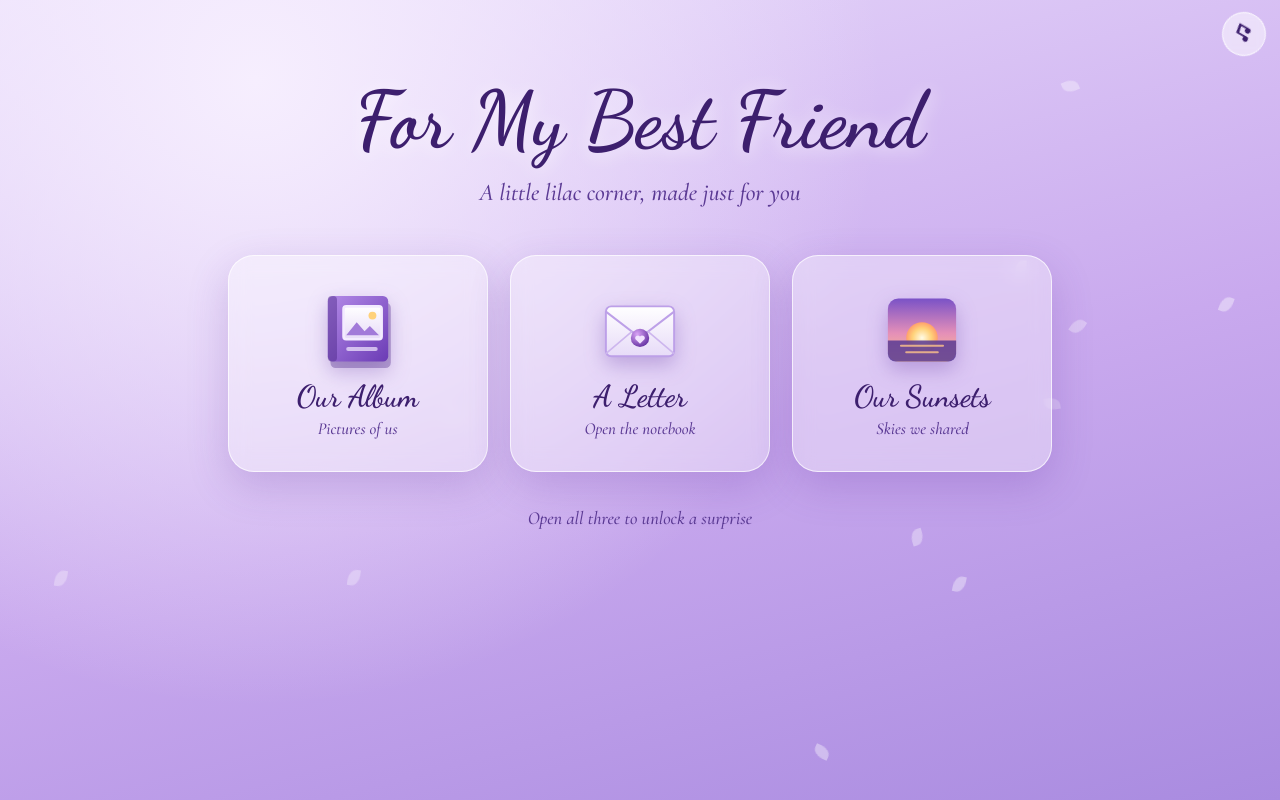
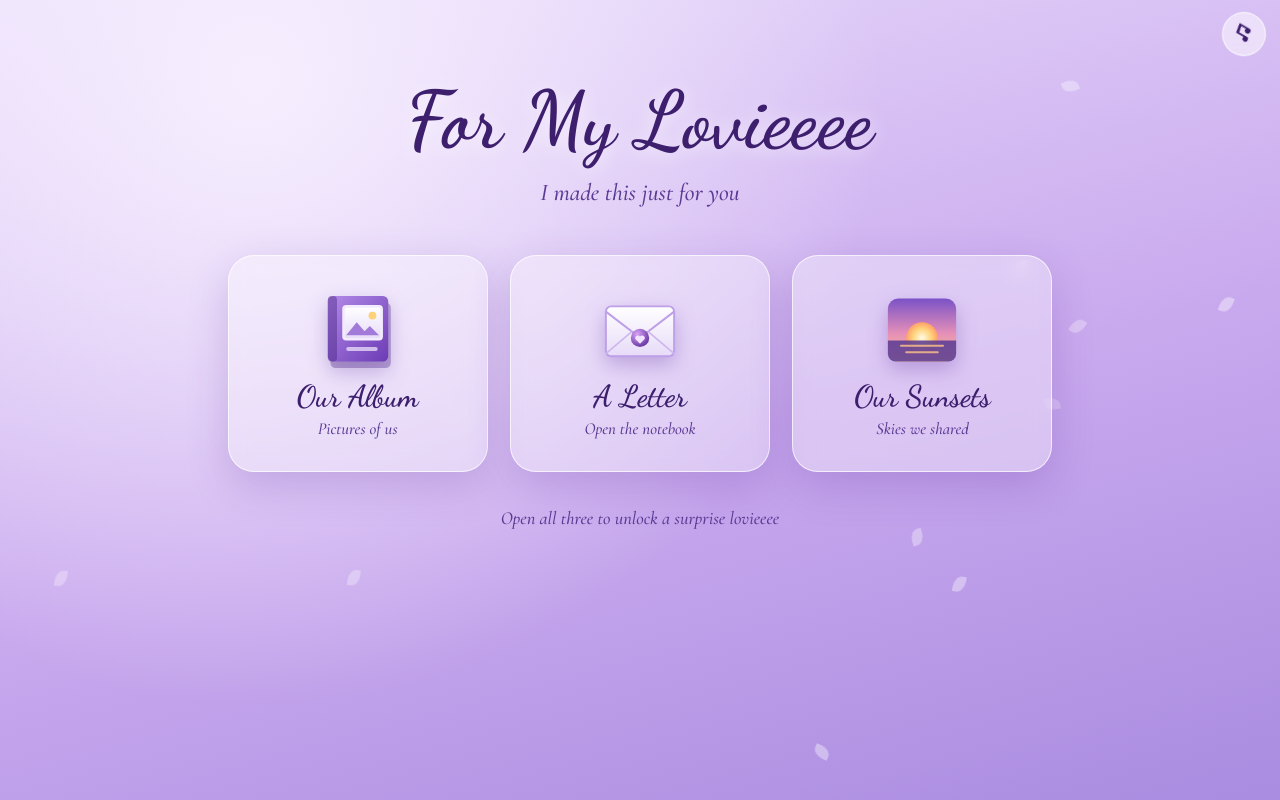
Before and after one commit to sjgsayson-bit/universityofboholOSASnew, a plain HTML site: page index.html in a window 1280 px wide. Drawn offline with nearby package versions, Linux system fonts and the light colour scheme.

Commit message:
Update index.html

```diff
--- a/index.html
+++ b/index.html
@@ -13,8 +13,8 @@
 <div id="petals" aria-hidden="true"></div>
 
 <header class="hero">
-  <h1>For My Best Friend</h1>
-  <p>A little lilac corner, made just for you</p>
+  <h1>For My Lovieeee</h1>
+  <p>I  made this just for you</p>
 </header>
 
 <main class="choices">
@@ -23,7 +23,7 @@
   <button class="card" data-open="sunset"><svg class="ico"><use href="#i-sun"/></svg><h2>Our Sunsets</h2><small>Skies we shared</small></button>
 </main>
 
-<p class="hint" id="hint">Open all three to unlock a surprise</p>
+<p class="hint" id="hint">Open all three to unlock a surprise lovieeee</p>
 <button id="msgBtn" class="msg hidden"><svg class="mini"><use href="#i-env"/></svg>Leave a message</button>
 <button id="music" class="music" aria-label="Music on/off"><svg viewBox="0 0 24 24" width="22" height="22"><path fill="currentColor" d="M9 18V6l11-2v12a3 3 0 1 1-2-2.8V7.3L11 8.6V18a3 3 0 1 1-2-2.8z"/></svg></button>
 
```
